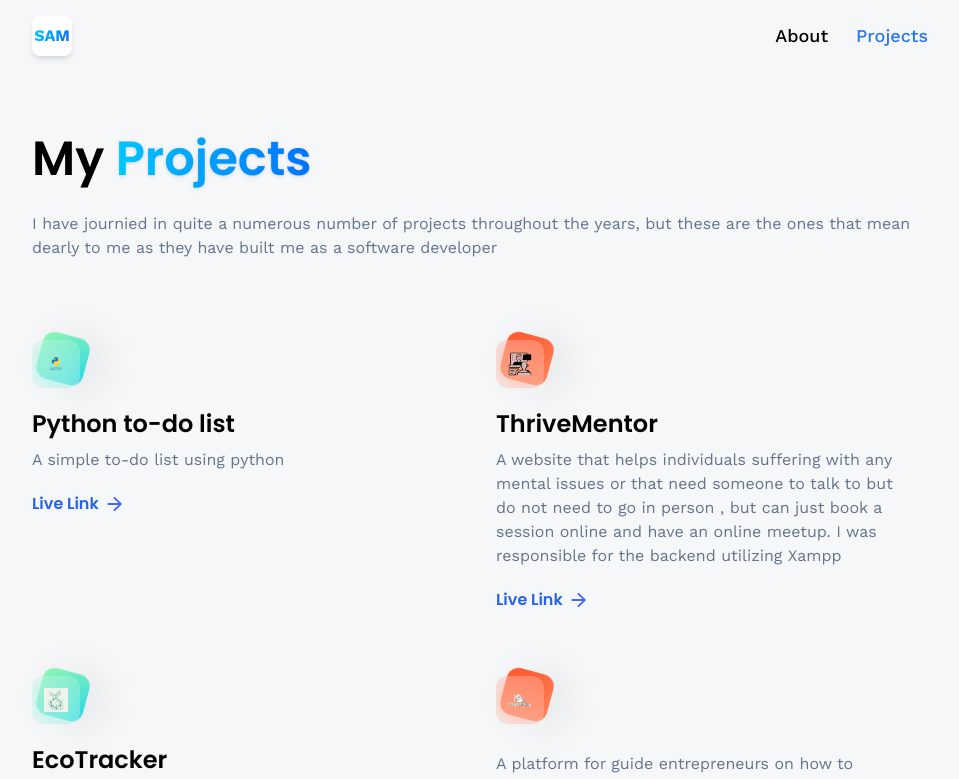
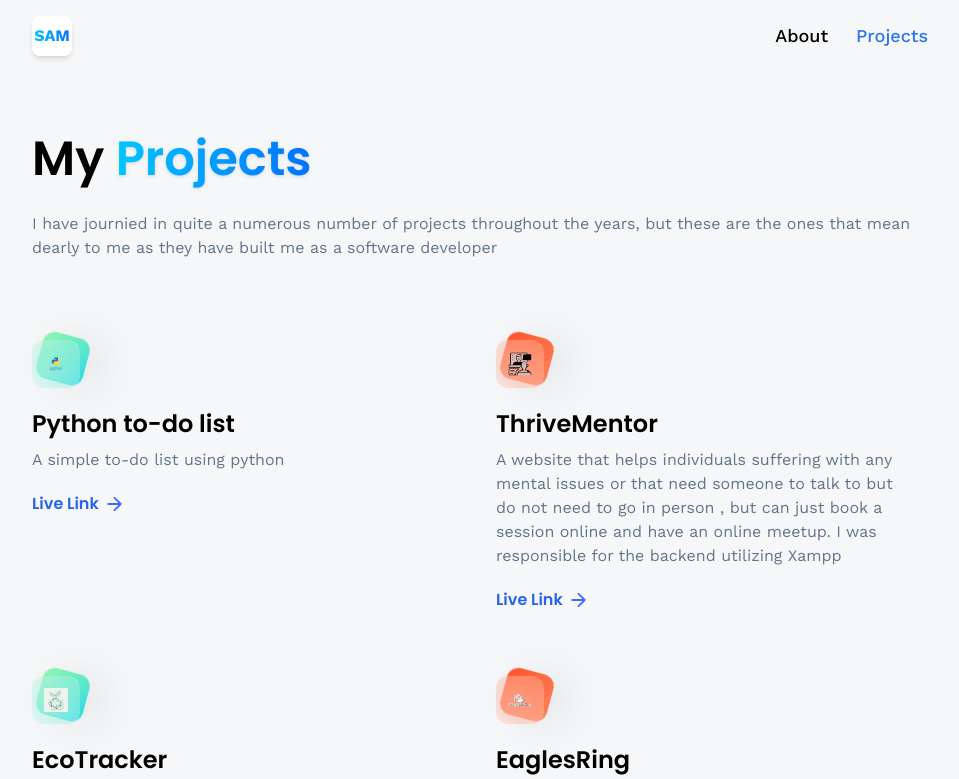
Before and after one commit to SiphesihleMazibuko/3D-Porfolio, a React (Vite) app: page /projects in a window 1280 px wide. Shown: the top 779 px of the page, without its empty margins (160-1119 px from the left). Built offline with nearby package versions, Linux system fonts and the light colour scheme.

Commit message:
Added name of EaglesRing

```diff
--- a/src/constants/index.js
+++ b/src/constants/index.js
@@ -220,7 +220,7 @@ export const projects = [
     {
         iconUrl: eaglesring,
         theme: 'btn-back-red',
-        nameL: 'EaglesRing',
+        name: 'EaglesRing',
         description: 'A platform for guide entrepreneurs on how to pitch their ideas, and also post their pitches for potential investors globally. By doing this investors will get the best pitch and will be able to invest in the project through the platform. I was responsible for both front and backend development using NextJs for frontend and MongoDB for the backend',
         link: 'https://eagles-ring2-0.vercel.app/',
     },
```
